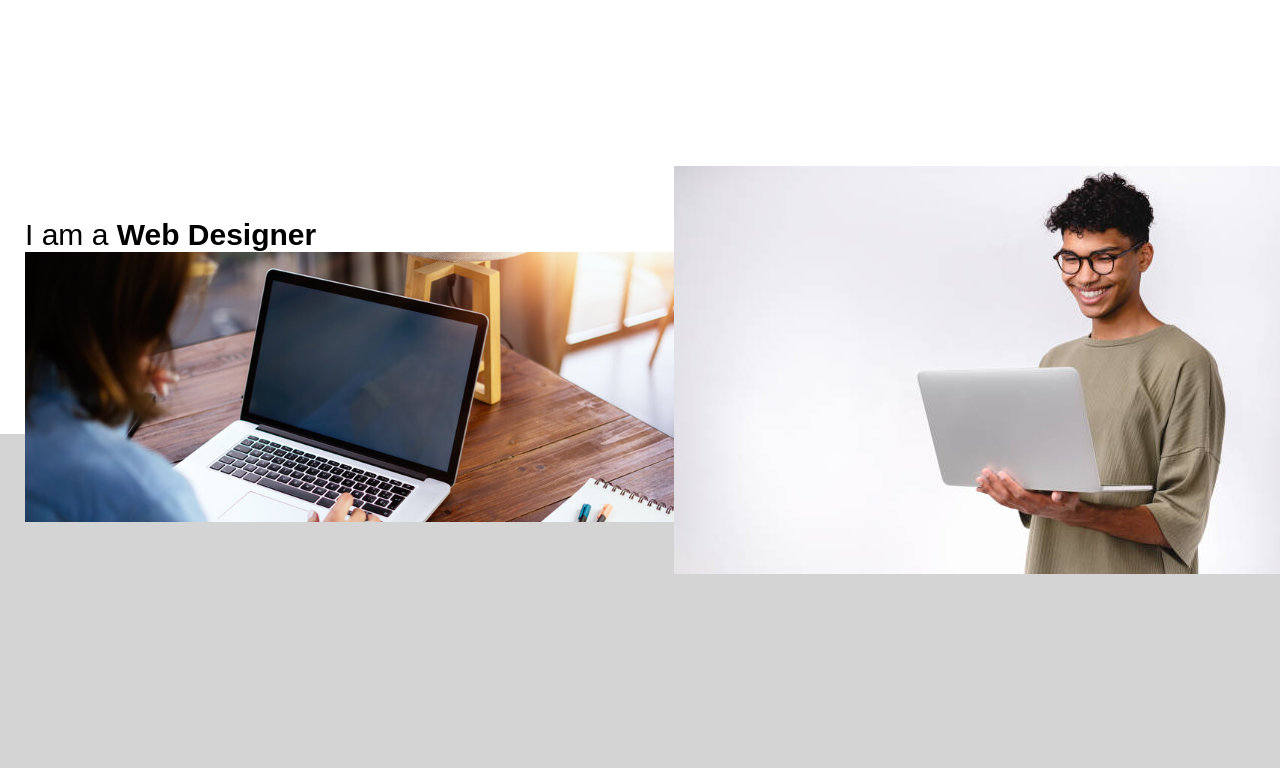
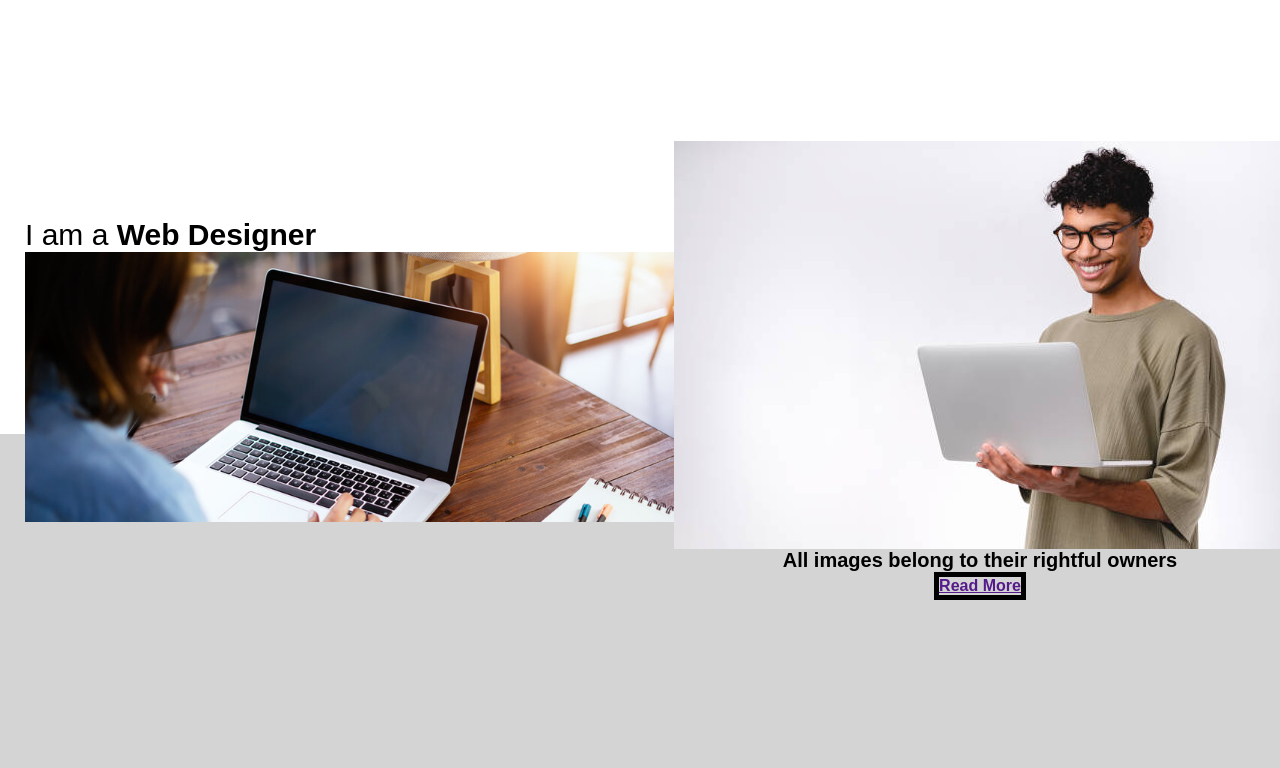
Before and after one commit to johann122004/WD-Midterms, a plain HTML site: page index.html in a window 1280 px wide. Shown: the part 750-1518 px from the top of the page. Drawn offline with Linux system fonts and the light colour scheme; files whose address does not match are found by name.

Commit message:
Updated container1 and container2 hyperlinks.

```diff
--- a/assets/css/style.css
+++ b/assets/css/style.css
@@ -79,6 +79,7 @@ section.container1 .items {
         text-align: center;
         text-decoration: underline;
         font-weight: bold;
+        border: 5px solid black;
     }
 }
 
@@ -127,6 +128,16 @@ section.container2 .right {
     & img {
         align-items: center;
     }
+    & h3{
+        text-align: left;
+        font-size: 20px;
+    }
+    & p{
+        text-align: center;
+        text-decoration: underline;
+        font-weight: bold;
+        border: 5px solid black;
+    }
 }
 
 footer {
--- a/index.html
+++ b/index.html
@@ -29,6 +29,8 @@
         </div>
         <div class = "right">
             <img src="./assets/img/Guy with a laptop.jpg" alt="container2image2" width="612" height="408">
+            <h3>All images belong to their rightful owners</h3>
+            <p><a href="">Read More</a></p>
         </div>
     </section>
     <footer>
```
